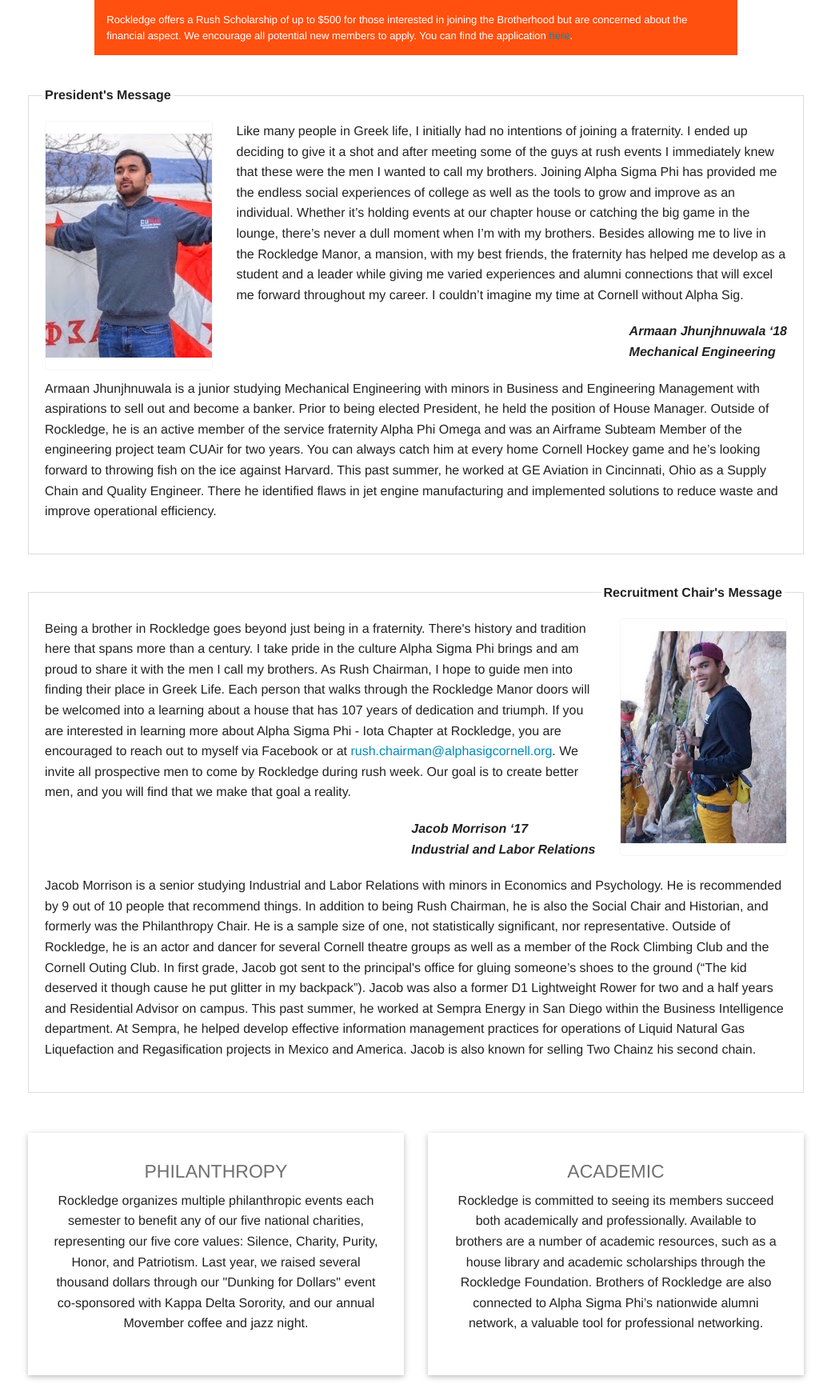
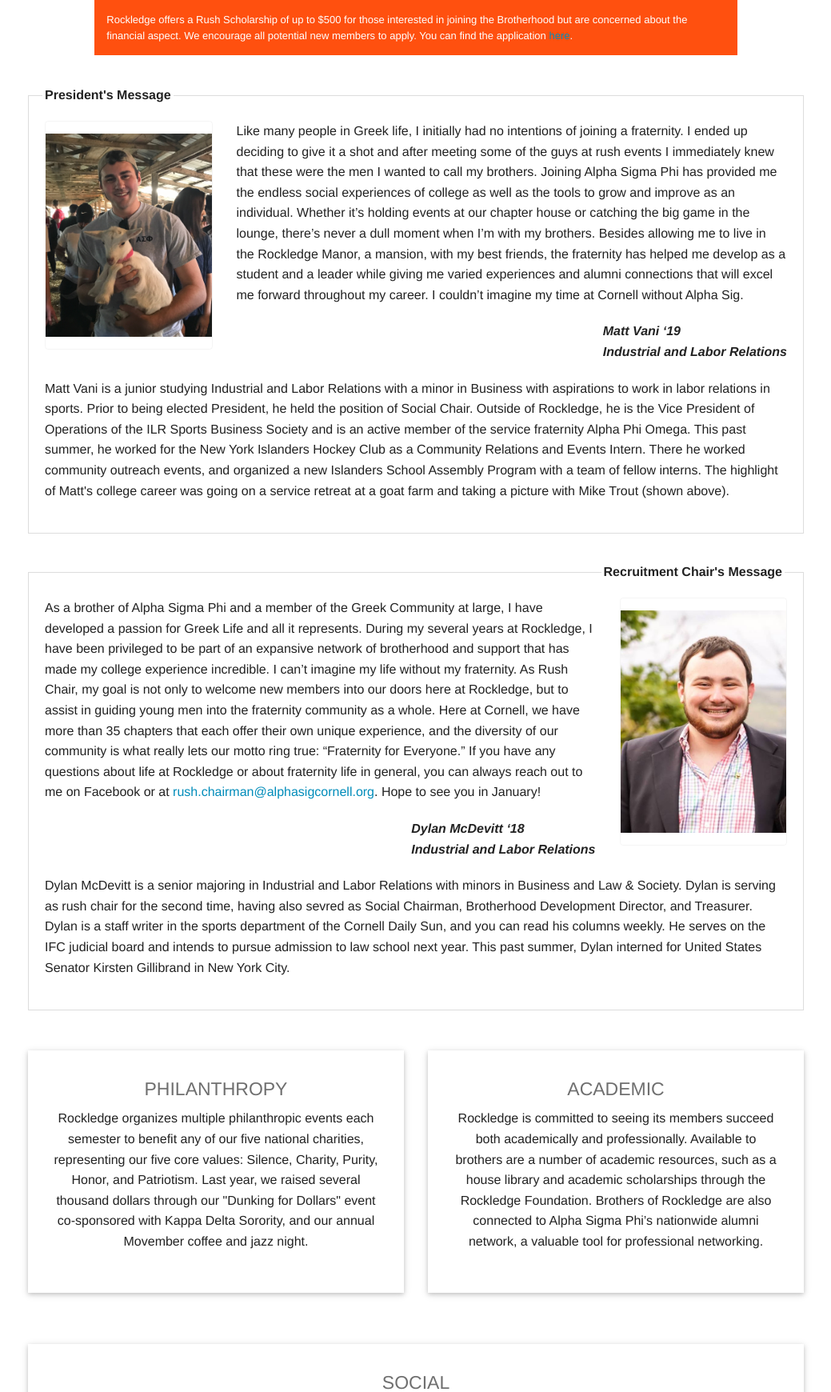
Before and after one commit to ateddy42/alphasigcornell, a Django app: page /recruitment/ in a window 1280 px wide. Shown: the part 45-1785 px from the top of the page at 80% size, without its empty margins (120-1159 px from the left). Run offline with Django 3.2, Linux system fonts and the light colour scheme.

Commit message:
Updated recruitment bios and pics

```diff
--- a/templates/main_recruitment.html
+++ b/templates/main_recruitment.html
@@ -22,21 +22,20 @@
       <div class="row">
         <div class="medium-3 columns show-for-medium-up">
           <div class="image-wrapper overlay-fade-in">
-            <img src="{% static "main/img/recruitment/armaan-head.jpg" %}" />
+            <img src="{% static "main/img/recruitment/matt-head.jpg" %}" />
             <div class="image-overlay-content">
-              <h2>Armaan<br/>Jhunjhnuwala</h2>
+              <h2>Matt<br/>Vani</h2>
               <a href="mailto:president@alphasigcornell.org" class="button" target="_blank">Email</a>
-              <!-- <a href="#" data-reveal-id="armaan" class="button">Bio</a> -->
             </div>
           </div>
         </div>
         <div class="medium-9 columns">
-          <p>Like many people in Greek life, I initially had no intentions of joining a fraternity. I ended up deciding to give it a shot and after meeting some of the guys at rush events I immediately knew that these were the men I wanted to call my brothers. Joining Alpha Sigma Phi has provided me the endless social experiences of college as well as the tools to grow and improve as an individual. Whether it’s holding events at our chapter house or catching the big game in the lounge, there’s never a dull moment when I’m with my brothers. Besides allowing me to live in the Rockledge Manor, a mansion, with my best friends, the fraternity has helped me develop as a student and a leader while giving me varied experiences and alumni connections that will excel me forward throughout my career. I couldn’t imagine my time at Cornell without Alpha Sig.</p><p class="message-sig">Armaan Jhunjhnuwala ‘18<br/>Mechanical Engineering</p>
+          <p>Like many people in Greek life, I initially had no intentions of joining a fraternity. I ended up deciding to give it a shot and after meeting some of the guys at rush events I immediately knew that these were the men I wanted to call my brothers. Joining Alpha Sigma Phi has provided me the endless social experiences of college as well as the tools to grow and improve as an individual. Whether it’s holding events at our chapter house or catching the big game in the lounge, there’s never a dull moment when I’m with my brothers. Besides allowing me to live in the Rockledge Manor, a mansion, with my best friends, the fraternity has helped me develop as a student and a leader while giving me varied experiences and alumni connections that will excel me forward throughout my career. I couldn’t imagine my time at Cornell without Alpha Sig.</p><p class="message-sig">Matt Vani ‘19<br/>Industrial and Labor Relations</p>
         </div>
       </div>
       <div class="row">
         <div class="medium-12 columns show-for-medium-up">
-          <p>Armaan Jhunjhnuwala is a junior studying Mechanical Engineering with minors in Business and Engineering Management with aspirations to sell out and become a banker. Prior to being elected President, he held the position of House Manager. Outside of Rockledge, he is an active member of the service fraternity Alpha Phi Omega and was an Airframe Subteam Member of the engineering project team CUAir for two years. You can always catch him at every home Cornell Hockey game and he’s looking forward to throwing fish on the ice against Harvard. This past summer, he worked at GE Aviation in Cincinnati, Ohio as a Supply Chain and Quality Engineer. There he identified flaws in jet engine manufacturing and implemented solutions to reduce waste and improve operational efficiency.</p>
+          <p>Matt Vani is a junior studying Industrial and Labor Relations with a minor in Business with aspirations to work in labor relations in sports. Prior to being elected President, he held the position of Social Chair. Outside of Rockledge, he is the Vice President of Operations of the ILR Sports Business Society and is an active member of the service fraternity Alpha Phi Omega. This past summer, he worked for the New York Islanders Hockey Club as a Community Relations and Events Intern. There he worked community outreach events, and organized a new Islanders School Assembly Program with a team of fellow interns. The highlight of Matt's college career was going on a service retreat at a goat farm and taking a picture with Mike Trout (shown above).</p>
         </div>
       </div>
     </fieldset>
@@ -48,22 +47,21 @@
       <legend style="text-align:right">Recruitment Chair's Message</legend>
       <div class="row">
         <div class="medium-9 columns">
-          <p>Being a brother in Rockledge goes beyond just being in a fraternity. There's history and tradition here that spans more than a century. I take pride in the culture Alpha Sigma Phi brings and am proud to share it with the men I call my brothers. As Rush Chairman, I hope to guide men into finding their place in Greek Life. Each person that walks through the Rockledge Manor doors will be welcomed into a learning about a house that has 107 years of dedication and triumph. If you are interested in learning more about Alpha Sigma Phi - Iota Chapter at Rockledge, you are encouraged to reach out to myself via Facebook or at <a href="rush.chairman@alphasigcornell.org" target="_blank">rush.chairman@alphasigcornell.org</a>. We invite all prospective men to come by Rockledge during rush week. Our goal is to create better men, and you will find that we make that goal a reality.</p><p class="message-sig">Jacob Morrison ‘17<br/>Industrial and Labor Relations</p>
+          <p>As a brother of Alpha Sigma Phi and a member of the Greek Community at large, I have developed a passion for Greek Life and all it represents. During my several years at Rockledge, I have been privileged to be part of an expansive network of brotherhood and support that has made my college experience incredible. I can’t imagine my life without my fraternity. As Rush Chair, my goal is not only to welcome new members into our doors here at Rockledge, but to assist in guiding young men into the fraternity community as a whole. Here at Cornell, we have more than 35 chapters that each offer their own unique experience, and the diversity of our community is what really lets our motto ring true: “Fraternity for Everyone.” If you have any questions about life at Rockledge or about fraternity life in general, you can always reach out to me on Facebook or at <a href="rush.chairman@alphasigcornell.org" target="_blank">rush.chairman@alphasigcornell.org</a>. Hope to see you in January!</p><p class="message-sig">Dylan McDevitt ‘18<br/>Industrial and Labor Relations</p>
         </div>
         <div class="medium-3 columns show-for-medium-up">
           <div class="image-wrapper overlay-fade-in">
-            <img src="{% static "main/img/recruitment/morrison-head.jpg" %}" />
+            <img src="{% static "main/img/recruitment/dylan-head.jpg" %}" />
             <div class="image-overlay-content">
-              <h2>Jacob<br/>Morrison</h2>
+              <h2>Dylan<br/>McDevitt</h2>
               <a href="mailto:rush.chairman@alphasigcornell.org" class="button" target="_blank">Email</a>
-              <!-- <a href="#" data-reveal-id="morrison" class="button">Bio</a> -->
             </div>
           </div>
         </div>
       </div>
       <div class="row">
         <div class="medium-12 columns show-for-medium-up">
-          <p>Jacob Morrison is a senior studying Industrial and Labor Relations with minors in Economics and Psychology. He is recommended by 9 out of 10 people that recommend things. In addition to being Rush Chairman, he is also the Social Chair and Historian, and formerly was the Philanthropy Chair. He is a sample size of one, not statistically significant, nor representative. Outside of Rockledge, he is an actor and dancer for several Cornell theatre groups as well as a member of the Rock Climbing Club and the Cornell Outing Club. In first grade, Jacob got sent to the principal's office for gluing someone’s shoes to the ground (“The kid deserved it though cause he put glitter in my backpack”). Jacob was also a former D1 Lightweight Rower for two and a half years and Residential Advisor on campus. This past summer, he worked at Sempra Energy in San Diego within the Business Intelligence department. At Sempra, he helped develop effective information management practices for operations of Liquid Natural Gas Liquefaction and Regasification projects in Mexico and America. Jacob is also known for selling Two Chainz his second chain.</p>
+          <p>Dylan McDevitt is a senior majoring in Industrial and Labor Relations with minors in Business and Law &amp; Society. Dylan is serving as rush chair for the second time, having also sevred as Social Chairman, Brotherhood Development Director, and Treasurer. Dylan is a staff writer in the sports department of the Cornell Daily Sun, and you can read his columns weekly. He serves on the IFC judicial board and intends to pursue admission to law school next year. This past summer, Dylan interned for United States Senator Kirsten Gillibrand in New York City. </p>
         </div>
       </div>
     </fieldset>
```
Also changed, not shown: main/static/main/img/recruitment/dylan-head.jpg (added), main/static/main/img/recruitment/matt-head.JPG (added).
